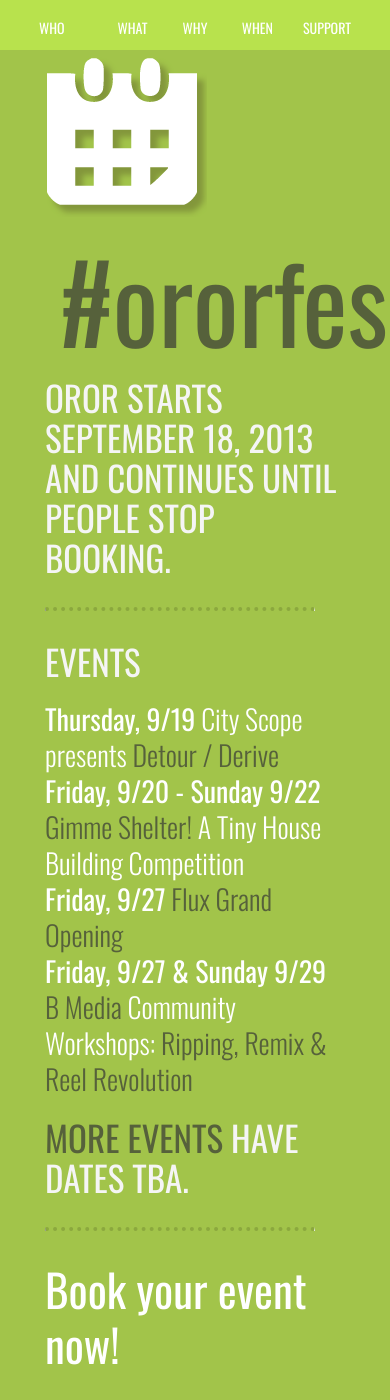
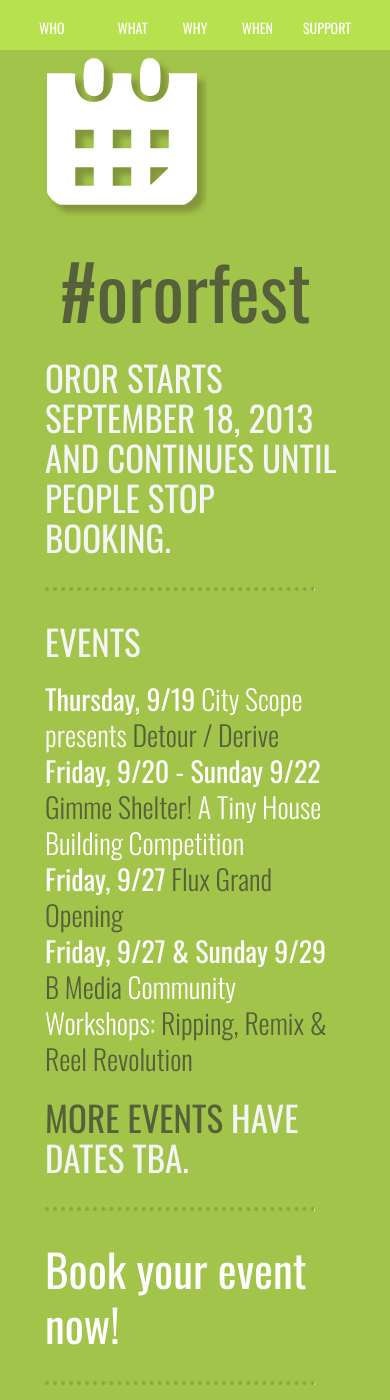
Before and after one commit to ororfest/ororfest.github.io, a Jekyll site: the page built from index.markdown, in a window 390 px wide and 1400 px high, scrolled down 5935 px. Built offline with Jekyll 4.4.1, drawn with Linux system fonts in a browser that asks for light colours; a script that is not in the unit is left out.

Commit message:
adjusts ororfest hashtag size

```diff
--- a/resources/css/screen.css
+++ b/resources/css/screen.css
@@ -525,6 +525,12 @@
     padding: 14px;
     border-top: 1px solid white;
 }
+#ororfest {
+
+    font-size: 75px;
+    line-height: 85px;
+
+}
 
 #header a {
  font-size: 14px;
```
